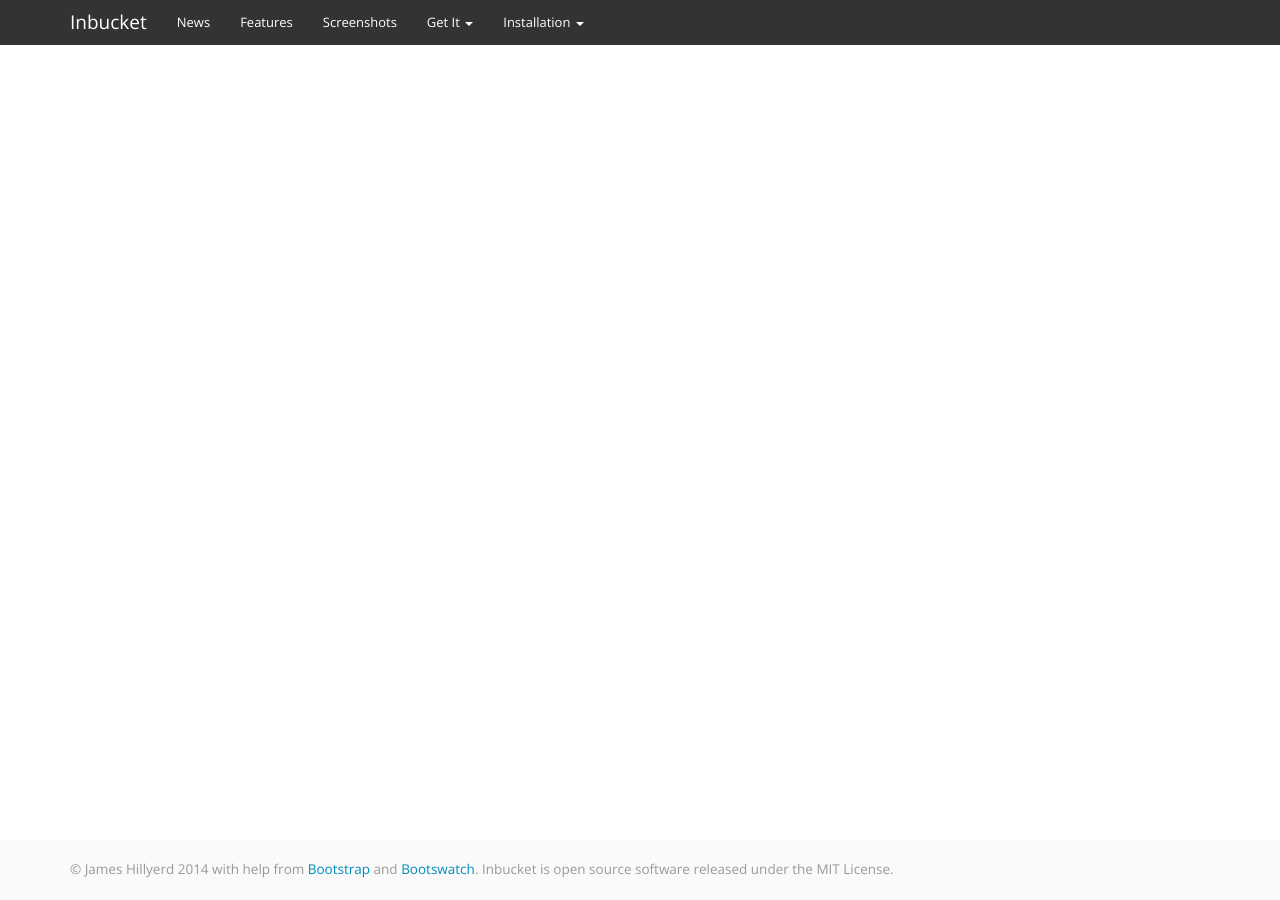
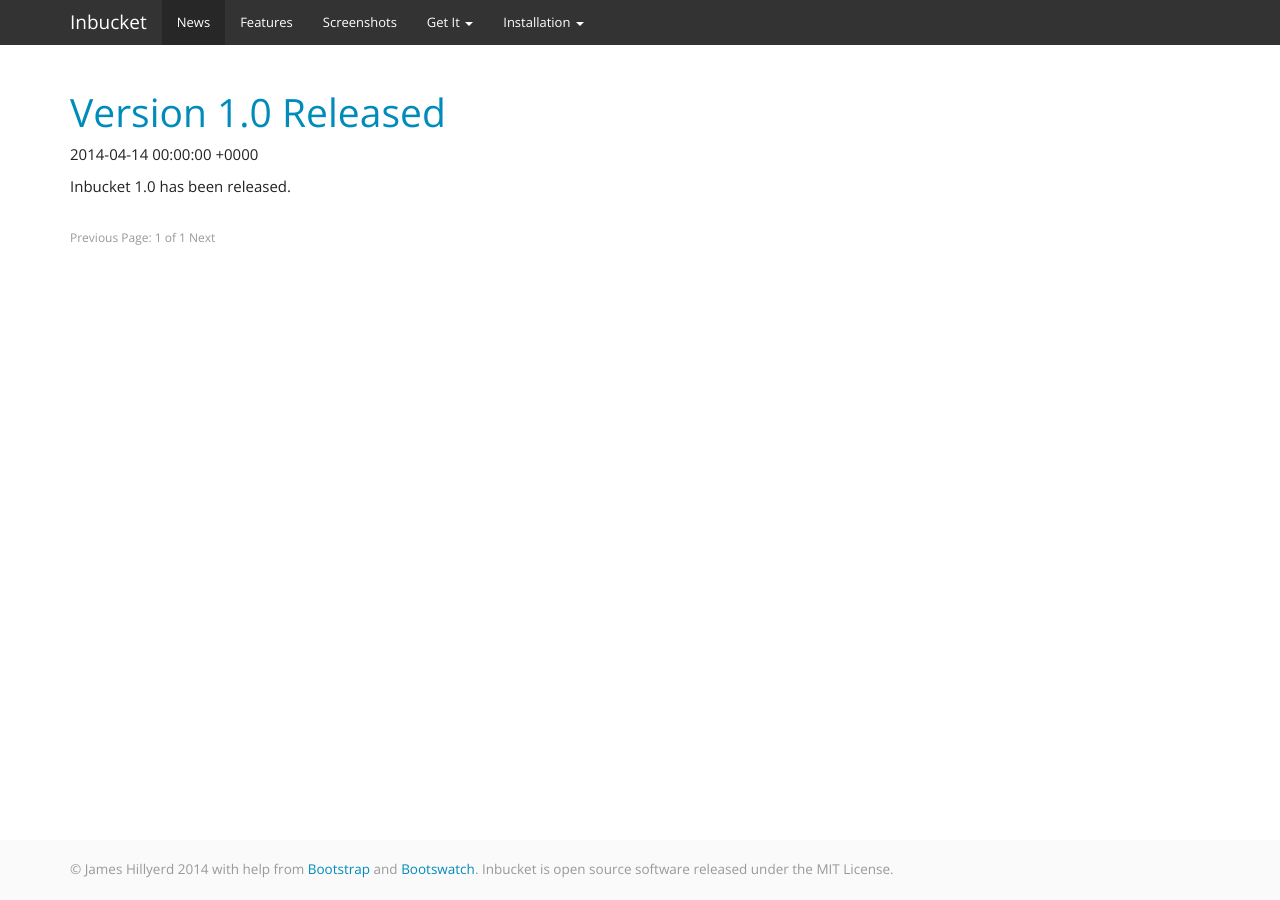
Before and after one commit to inbucket/inbucket.org, a Jekyll site: the page built from news/index.html, in a window 1280 px wide. Built offline with Jekyll 4.4.1, drawn with Linux system fonts in a browser that asks for light colours; nearby versions of some CDN libraries; the list of posts is cut into pages by our own code.

Commit message:
Basic blog functionality

```diff
--- a/_config.yml
+++ b/_config.yml
@@ -1,4 +1,4 @@
-exclude: [".rvmrc", ".rbenv-version", "Gemfile", "Gemfile.lock", "jekyll.sh"]
+exclude: ["Gemfile", "Gemfile.lock", "jekyll.sh"]
 pygments: true
 markdown: kramdown
 
@@ -12,4 +12,10 @@ markdown: kramdown
 #
 production_url: http://www.inbucket.org
 
+# Site-wide variables
 name: Inbucket
+
+# Blog Config
+permalink: /news/:year/:month/:title.html
+paginate: 5
+paginate_path: "news/page:num"
--- /dev/null
+++ b/_posts/2014-04-14-one-point-oh.md
@@ -0,0 +1,6 @@
+---
+title: Version 1.0 Released
+layout: post
+---
+
+Inbucket 1.0 has been released.
--- a/index.html
+++ b/index.html
@@ -4,10 +4,10 @@ title: Inbucket
 ---
 
 <div class="jumbotron">
-  <h1>Inbucket <small>disposable webmail server</small></h1>
+  <h1>Inbucket <small>disposable webmail</small></h1>
 
   <p>
-    Inbucket is an email testing server; it will accept messages for any email
+    Inbucket is an email testing application; it will accept messages for any email
     address and make them available to view via a web interface.  Similar to
     <a href="http://mailinator.com" target="_blank">mailinator.com</a>, except
     that you can run it on your own private network, or even your desktop.
--- a/news/index.html
+++ b/news/index.html
@@ -1,8 +1,31 @@
 ---
 layout: default
-title : Archive
-header : Post Archive
-group: navigation
+title: News
+news: active
 ---
 
-{% assign posts_collate = site.posts %}
+<!-- This loops through the paginated posts -->
+{% for post in paginator.posts %}
+  <h1><a href="{{ post.url }}">{{ post.title }}</a></h1>
+  <p class="author">
+    <span class="date">{{ post.date }}</span>
+  </p>
+  <div class="content">
+    {{ post.content }}
+  </div>
+{% endfor %}
+
+<!-- Pagination links -->
+<div class="pagination">
+  {% if paginator.previous_page %}
+    <a href="/page{{ paginator.previous_page }}" class="previous">Previous</a>
+  {% else %}
+    <span class="previous">Previous</span>
+  {% endif %}
+  <span class="page_number ">Page: {{ paginator.page }} of {{ paginator.total_pages }}</span>
+  {% if paginator.next_page %}
+    <a href="/page{{ paginator.next_page }}" class="next">Next</a>
+  {% else %}
+    <span class="next ">Next</span>
+  {% endif %}
+</div>
```
